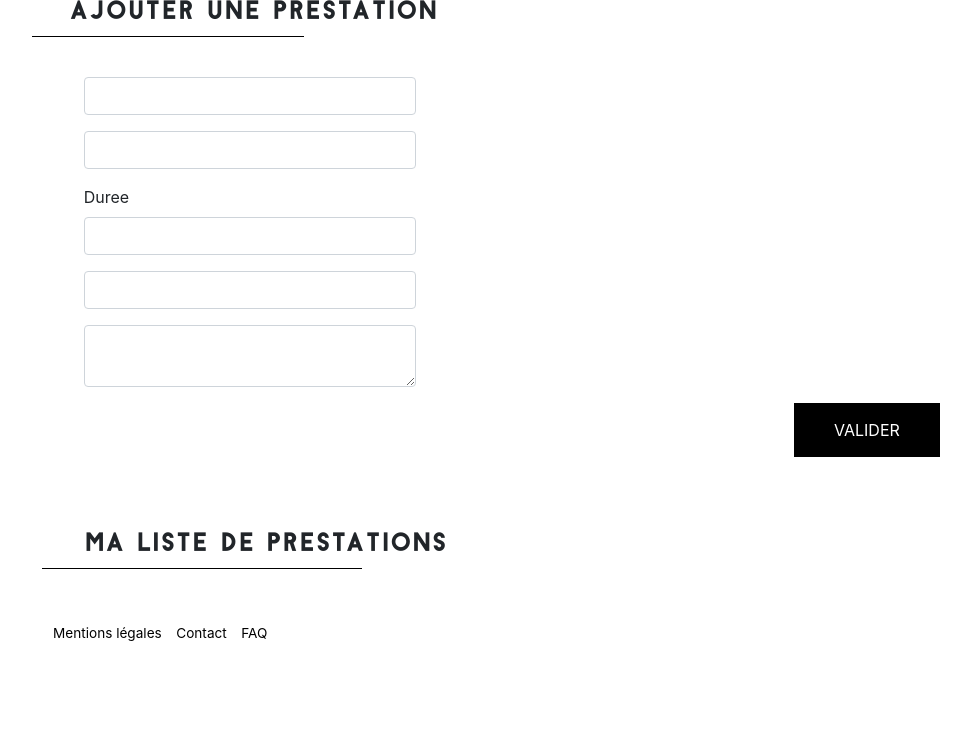
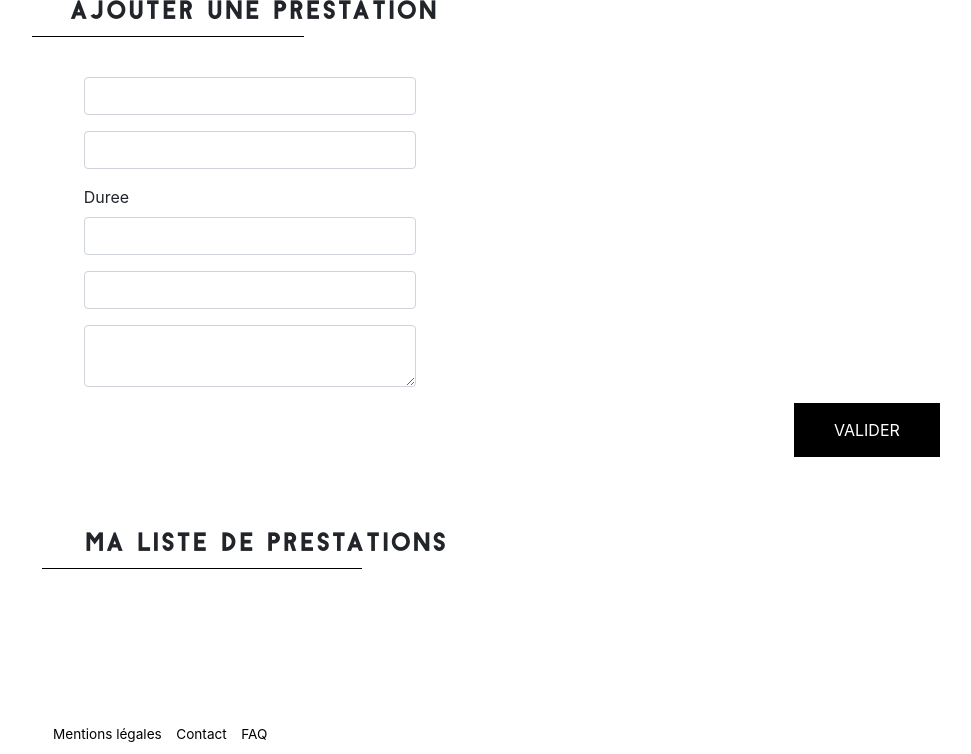
Before and after one commit to DemLapluie/bookr, a Symfony app: template templates/affichage_profil/fiche_prestataire/prestations.html.twig in a window 1280 px wide. Shown: the part 470-1224 px from the top of the page, without its empty margins (22-993 px from the left). Before the commit the page ends 1111 px from the top, so only its background shows below. Run offline with Twig, Linux system fonts and the light colour scheme; the template is opened without the code that fills it, so the values that code supplies are empty; form fields are guessed from the names that the template uses; some libraries are stand-ins or nearby versions.

Commit message:
list-prestation

```diff
--- a/public/css/profil-client.css
+++ b/public/css/profil-client.css
@@ -101,7 +101,9 @@ form{
 .jour-dispo span:last-child { border: none}
 .jour-dispo span.label-jour{ border-right: inherit; font-family: Antraste; font-size: .8em ; padding-right: 0}
 
-.img-gallery {margin: 0 auto}
+.img-gallery, .prestation-list {margin: 0 auto}
+
+.prestation-list{ margin-bottom: 100px}
 
 /****Affichage horraire *****/
 #horaire-lundi, #horaire-mardi, #horaire-mercredi, #horaire-jeudi, #horaire-vendredi, #horaire-samedi, #horaire-dimanche  {visibility: hidden; display: none}
--- a/templates/affichage_profil/fiche_prestataire/prestations.html.twig
+++ b/templates/affichage_profil/fiche_prestataire/prestations.html.twig
@@ -50,7 +50,7 @@
 
             <h4 class="text-uppercase offset-1">Ma liste de Prestations</h4>
             <span class="title_line offset-1 col-xl-3"></span>
-
+            <div class="prestation-list col-10">
             {% for prestation in prestataire.prestation %}
 
                 <div>
@@ -64,6 +64,7 @@
                 </div>
 
             {% endfor %}
+            </div>
 
 
             <div class="row xl-4 offset-1">
```
